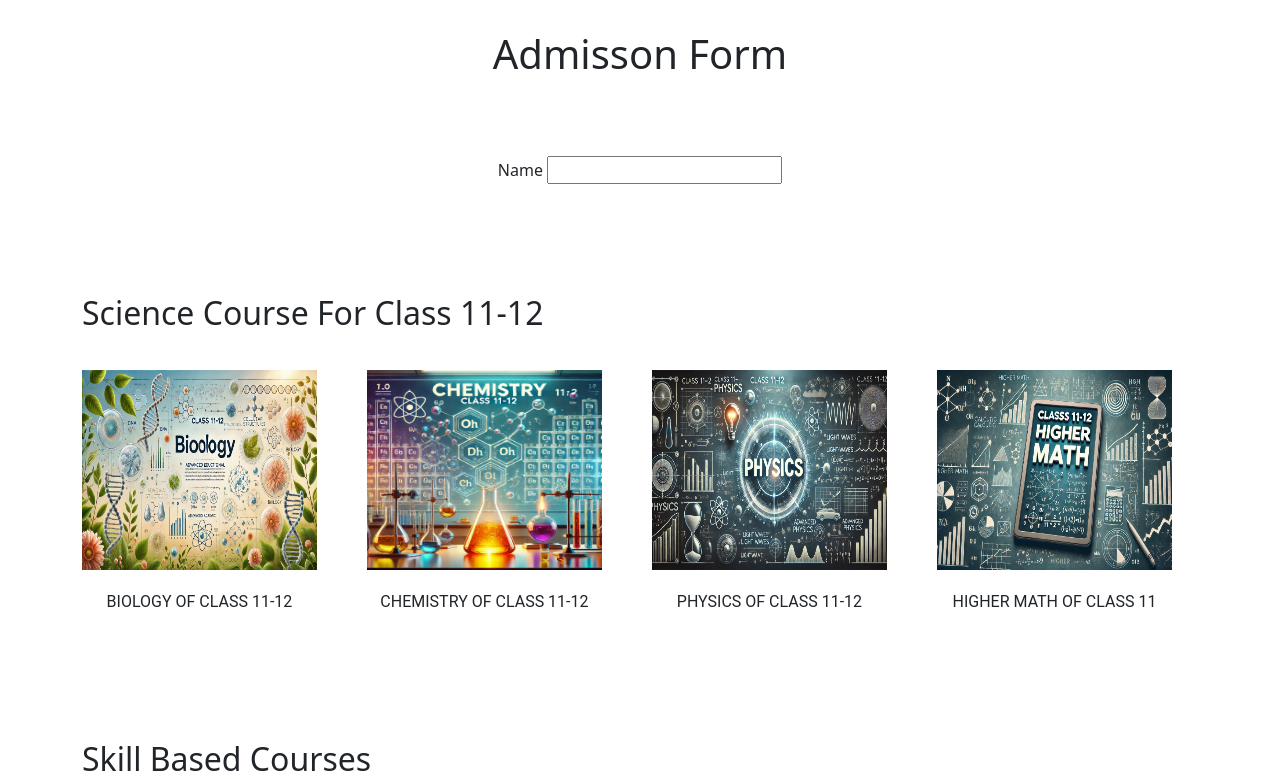
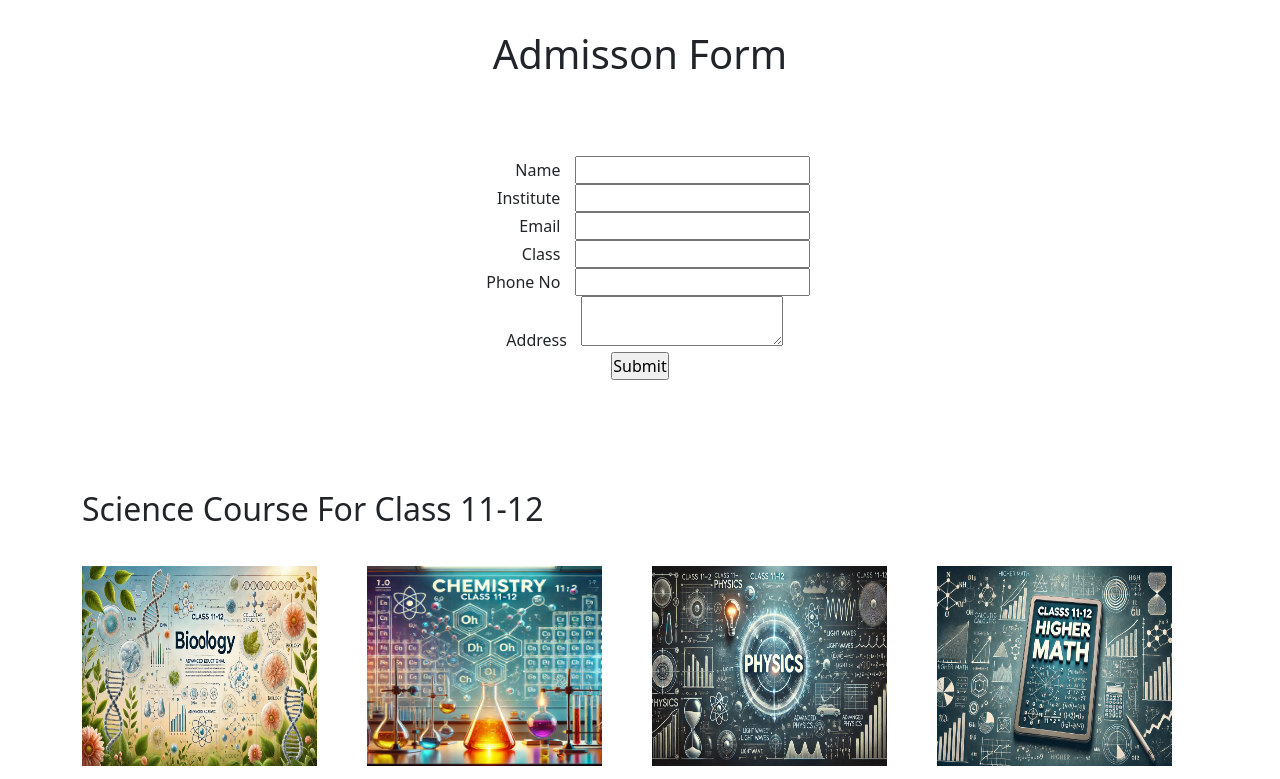
Before and after one commit to al-kuresh/CSE311_Database, a PHP site: page /Admission_form.php in a window 1280 px wide. Shown: the part 100-879 px from the top of the page. Run offline with PHP 8.4, Linux system fonts and the light colour scheme.

Commit message:
Admission form inputs are given

```diff
--- a/php files/Admission_form.php
+++ b/php files/Admission_form.php
@@ -28,11 +28,51 @@
             <div align="center" class="admission-form">
                 <form>
                     <div>
-                        <label>
+                        <label class="label_text">
                             Name
                         </label>
                         <input type="text" name="">
                     </div>
+
+                    <div>
+                        <label class="label_text">
+                            Institute
+                        </label>
+                        <input type="text" name="">
+                    </div>
+
+                    <div>
+                        <label class="label_text">
+                            Email
+                        </label>
+                        <input type="text" name="">
+                    </div>
+
+                    <div>
+                        <label class="label_text">
+                            Class
+                        </label>
+                        <input type="text" name="">
+                    </div>
+
+                    <div>
+                        <label class="label_text">
+                            Phone No
+                        </label>
+                        <input type="text" name="">
+                    </div>
+
+                    <div>
+                        <label class="label_text_A">
+                          Address
+                        </label>
+                        <textarea></textarea>
+                    </div>
+
+                    <div>
+                        <input type="submit">
+                    </div>
+
                 </form>
             </div>
 
--- a/php files/Css files/Front.css
+++ b/php files/Css files/Front.css
@@ -172,3 +172,21 @@ p
     padding-top: 70px;
     padding-bottom: 70px;
 }
+
+
+
+.label_text
+{
+    display: inline-block;
+    width: 100px;
+    text-align: right;
+    padding-right: 10px;
+}
+
+.label_text_A
+{
+    display: inline-block;
+    width: 80px;
+    text-align: right;
+    padding-right: 10px;
+}
```
